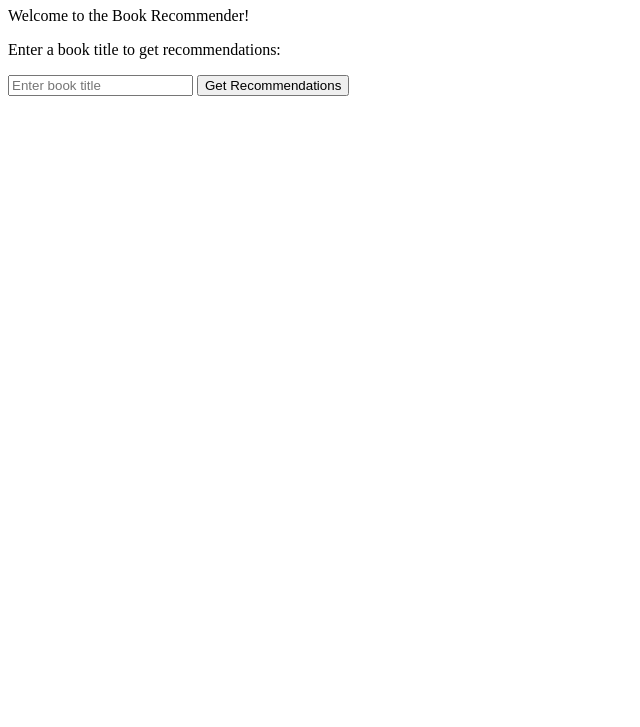
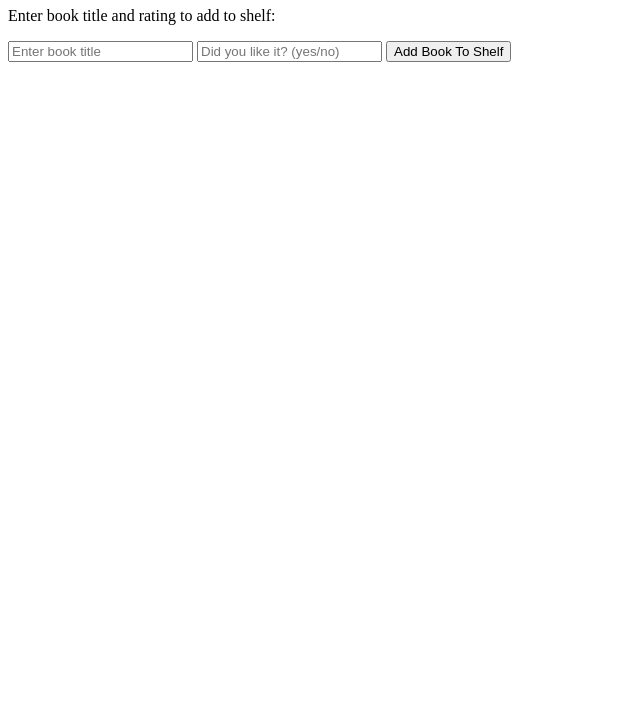
Before and after one commit to raghuram-duvvuri/book-recommender, a plain HTML site: page index.html in a window 1280 px wide. Shown: the part 73-800 px from the top of the page, without its empty margins (0-640 px from the left). Drawn offline with Linux system fonts and the light colour scheme.

Commit message:
added simple shelf system to store book names and ratings

```diff
--- a/index.html
+++ b/index.html
@@ -7,23 +7,29 @@
 </head>
 <body>
     <h1>Book Recommender</h1>
-    <p>Welcome to the Book Recommender!</p>
-    <p>Enter a book title to get recommendations:</p>
+    <p>Enter book title and rating to add to shelf:</p>
     <input type="text" id="bookTitle" placeholder="Enter book title">
-    <button onclick="getRecommendations()">Get Recommendations</button>
-    <div id="recommendations"></div>
+    <input type="text" id="rating" placeholder="Did you like it? (yes/no)">
+    <button onclick="addBook()">Add Book To Shelf</button>
+    <div id="shelf"></div>
     <script>
-        function getRecommendations() {
+        function addBook() {
             const bookTitle = document.getElementById('bookTitle').value;
-            // API call would go here
-            const recommendations = [
-                "Book 1: The Great Gatsby",
-                "Book 2: To Kill a Mockingbird",
-                "Book 3: 1984",
-                "Book 4: The Catcher in the Rye"
-            ];
-            const recommendationsDiv = document.getElementById('recommendations');
-            recommendationsDiv.innerHTML = '<h2>Recommendations:</h2><ul>' + recommendations.map(book => `<li>${book}</li>`).join('') + '</ul>';
+            const rating = document.getElementById('rating').value;
+
+            const books = [];
+
+            const newBook = {title: bookTitle, rating: rating};
+            books.push(newBook);
+
+
+
+            shelfDiv = document.getElementById('shelf');
+
+             shelfDiv.innerHTML = '<h2>Shelf:</h2><ul>' +
+        books.map(book => `<li> <b>Title: </b>${book.title}&emsp; <b>Rating: </b>${book.rating}</li>`).join('') +
+    '</ul>';
+
         }
     </script>
 </body>
```
